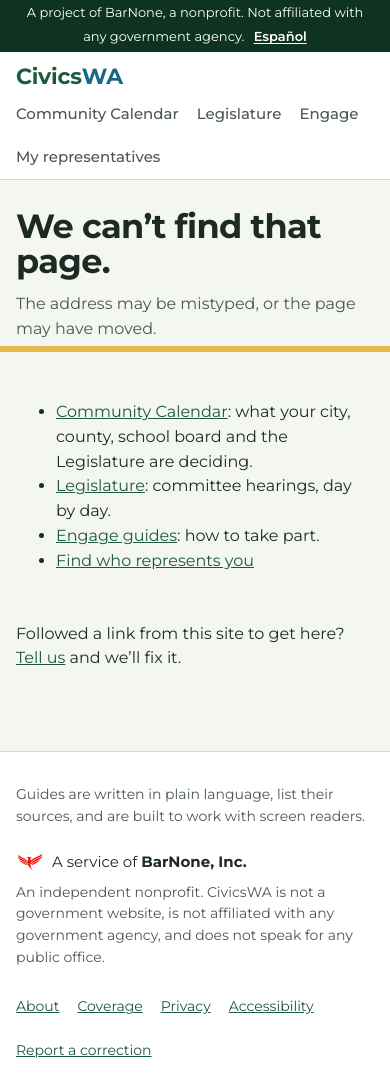
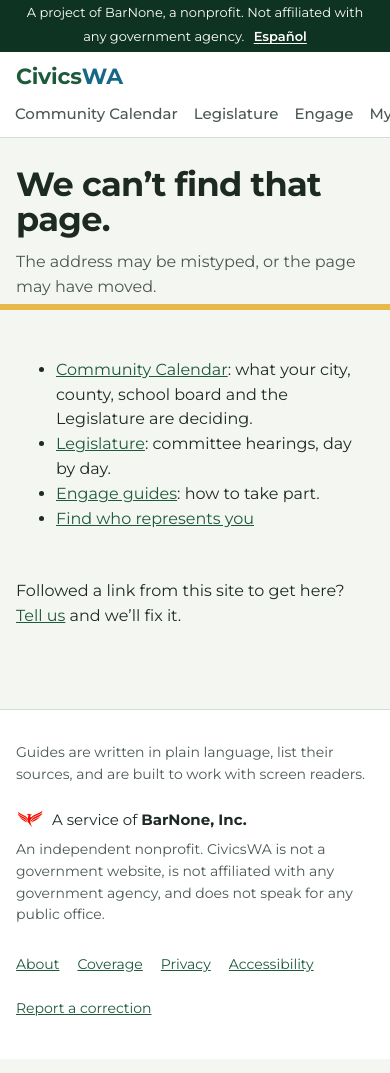
Before and after one commit to davidmorganlund-oss/civicswa, a plain HTML site: page site/404.html in a window 390 px wide. Drawn offline with Linux system fonts and the light colour scheme.

Commit message:
Keep the main menu on one line on phones, swiping sideways when it doesn't fit
Co-Authored-By: Claude Opus 5.5 <noreply@anthropic.com>

```diff
--- a/site/styles.css
+++ b/site/styles.css
@@ -255,6 +255,10 @@ noscript .empty a { font-weight: 600; }
   /* Filter chips in one swipeable row instead of three stacked ones. */
   #chips { flex-wrap: nowrap; overflow-x: auto; padding-bottom: 6px; margin-inline: -16px; padding-inline: 16px; scrollbar-width: thin; }
   #chips .chip { flex: 0 0 auto; }
+  /* The main menu stays on one line; on the narrowest phones it swipes sideways
+     like the filter chips, so every link stays visible and none is hidden. */
+  .top nav { flex: 1 0 100%; flex-wrap: nowrap; overflow-x: auto; margin-inline: -16px; padding-inline: 8px; scrollbar-width: thin; }
+  .top nav a { flex: 0 0 auto; white-space: nowrap; padding-inline: 7px; }
 }
 
 /* "Every district you live in" list on the address lookup */
```
